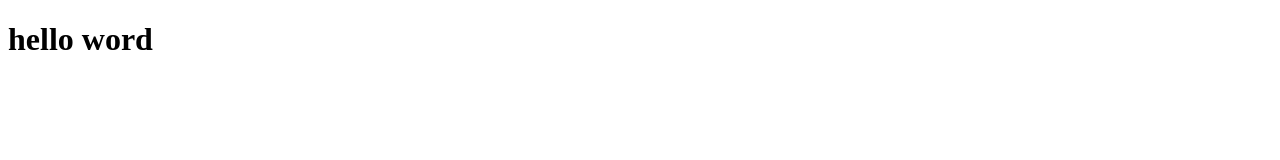
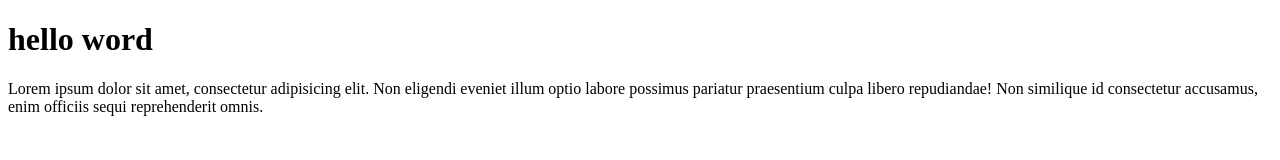
Before and after one commit to ciemilsalim/latihan, a plain HTML site: page index.html in a window 1280 px wide. Drawn offline with Linux system fonts and the light colour scheme.

Commit message:
menambahkan paragraf

```diff
--- a/index.html
+++ b/index.html
@@ -10,6 +10,9 @@
 
 <body>
     <h1>hello word</h1>
+    <p>Lorem ipsum dolor sit amet, consectetur adipisicing elit. Non eligendi eveniet illum optio labore possimus
+        pariatur praesentium culpa libero repudiandae! Non similique id consectetur accusamus, enim officiis sequi
+        reprehenderit omnis.</p>
 </body>
 
 </html>
```
